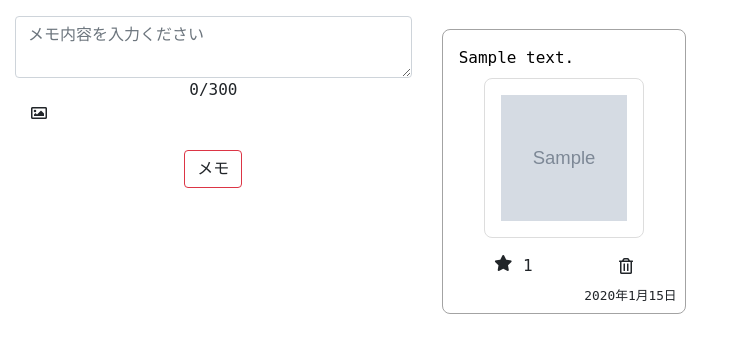
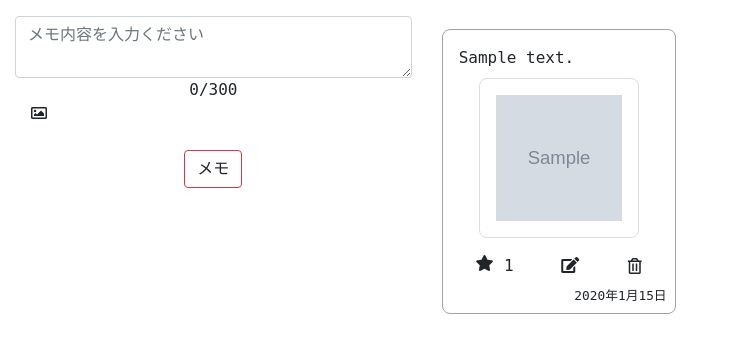
Before and after one commit to karirin/memo, a PHP site: page /memo/memo_index.php?type=mymemo in a window 1280 px wide. Shown: the part 61-414 px from the top of the page, without its empty margins (0-734 px from the left). Run offline with PHP 8.4, Linux system fonts and the light colour scheme; the visitor is signed in with stand-in values (Sample User, id 1); tables that the repository leaves empty or names only in its code hold one stand-in row (values such as "Sample post"); grey boxes marked "Sample" are stand-in pictures; some libraries are stand-ins or nearby versions.

Commit message:
'メモが編集モード時のドラッグエラー解消'

```diff
--- a/ajax_edit_memo.php
+++ b/ajax_edit_memo.php
@@ -7,7 +7,6 @@ if (isset($_POST)) {
   $memo_id = $_POST["memo_id"];
   $memo_text = $_POST["memo_text"];
   $ball_id = $_POST['ball_id'];
-  _debug($memo_text);
 
   try {
     $dbh = db_connect();
--- a/css/memo.css
+++ b/css/memo.css
@@ -130,6 +130,7 @@
     text-align: left;
     white-space: pre-wrap;
     word-wrap: break-word;
+    width: 200px;
 }
 
 .memo .memo_user {
--- a/css/style.css
+++ b/css/style.css
@@ -197,7 +197,7 @@ nav.navbar.navbar-light.mb-2 {
 }
 
 .fa-edit {
-    margin-bottom: 0.8rem;
+    margin-top: 3px;
 }
 
 .fa-edit:hover {
--- a/js/memo.js
+++ b/js/memo.js
@@ -1,10 +1,9 @@
 // メモ入力処理
-$(document).on('click', '.memo_text', function() {
+$(document).on('click', '.fa-edit', function() {
     var $target_modal = $(this).data("target"),
         $target_id = $target_modal.slice(1),
-        memo_text = $($target_modal).val();
-    $($target_modal).replaceWith('<textarea type="text" name="memo_text" id="edit_' + $target_id + '" >' + memo_text);
-
+        memo_text = $($target_modal).text();
+    $("#" + $target_id).replaceWith('<textarea type="text" name="memo_text" id="edit_' + $target_id + '" >' + memo_text);
     $("#edit_" + $target_id).on('mouseout', function(e) {
         e.stopPropagation();
         var memo_id = $(this).next().val(),
@@ -18,7 +17,7 @@ $(document).on('click', '.memo_text', function() {
                 memo_text: edit_memo_text
             }
         }).done(function() {
-            $("#edit_" + $target_id).replaceWith('<input class="memo_text ellipsis" id="' + $target_id + '" data-target="' + $target_modal + '" data-toggle="memo" value="' + edit_memo_text + '">');
+            $("#edit_" + $target_id).replaceWith('<div class="memo_text ellipsis" id="' + $target_id + '" data-target="' + $target_modal + '" data-toggle="memo">' + edit_memo_text + '</div>');
         }).fail(function() {});
     });
 });
--- a/js/user_page.js
+++ b/js/user_page.js
@@ -1428,3 +1428,4 @@ $('[data-toggle="post"]').tooltip();
 $('[data-toggle="edit"]').tooltip();
 $('[data-toggle="delete"]').tooltip();
 $('[data-toggle="reply"]').tooltip();
+$('[data-toggle="memo"]').tooltip();
--- a/memo/memo_info.php
+++ b/memo/memo_info.php
@@ -14,6 +14,7 @@
         ?>
         <span id="memo_count_<?= $memo['id'] ?>"><?= current($memo_class->get_memo_favorite_count()) ?></span>
     </form>
+    <i class="fas fa-edit" data-target="#memo<?= $memo['id'] ?>" data-toggle="memo"></i>
     <button class="btn modal_btn" data-target="#delete_modal<?= $memo['id'] ?>" type="button" data-toggle="delete"
         title="削除"><i class="far fa-trash-alt"></i></button>
     <div class="delete_confirmation" id="delete_modal<?= $memo['id'] ?>">
--- a/memo/memo_list.php
+++ b/memo/memo_list.php
@@ -10,8 +10,7 @@ if (isset($block[0])) :
 <div class="memo" id="memo_list<?= $memo['id'] ?>" data-target="#memo_list<?= $memo['id'] ?>" data-toggle="memo_list">
 
     <div class="memo_list">
-        <input type="text" class="memo_text ellipsis" id="memo<?= $memo['id'] ?>" data-target="#memo<?= $memo['id'] ?>"
-            data-toggle="memo" value="<?= $memo['text'] ?>">
+        <div class="memo_text ellipsis" id="memo<?= $memo['id'] ?>"><?= $memo['text'] ?></div>
         <input type="hidden" value="<?= $memo['id'] ?>">
         <?php
                 if (!empty($memo['image'])) :
@@ -20,9 +19,9 @@ if (isset($block[0])) :
                 ?>
         <?php require('memo_info.php'); ?>
         <p class="memo_created_at"><?php print '' . convert_to_fuzzy_time($memo['created_at']) . ''; ?></p>
+
     </div>
-</div>
 
-<?php endforeach ?>
-<?php endif ?>
-<?php require('../pagination.php'); ?>
+    <?php endforeach ?>
+    <?php endif ?>
+    <?php require('../pagination.php'); ?>
```
Also changed, not shown: debug.txt (+1 -1 lines).
